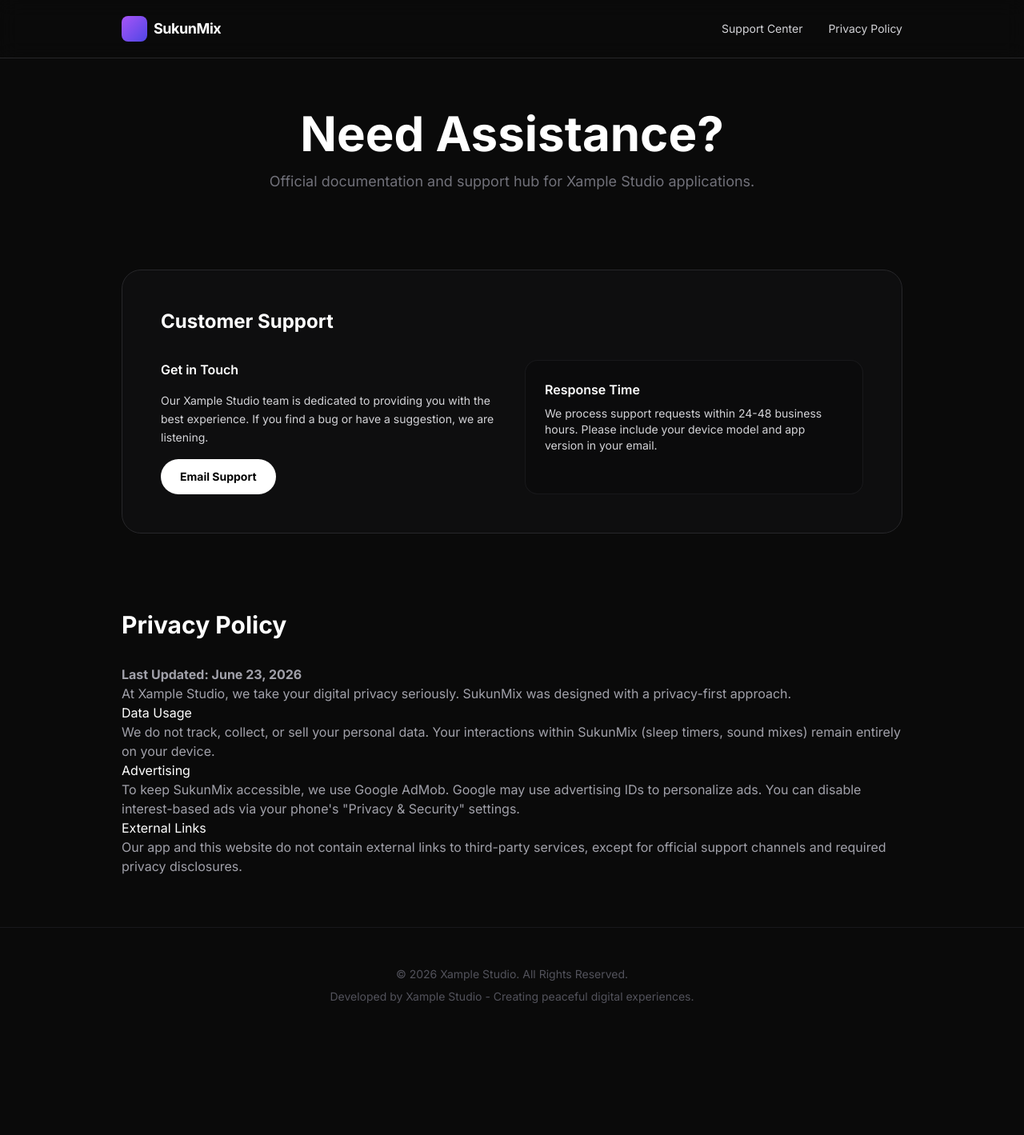
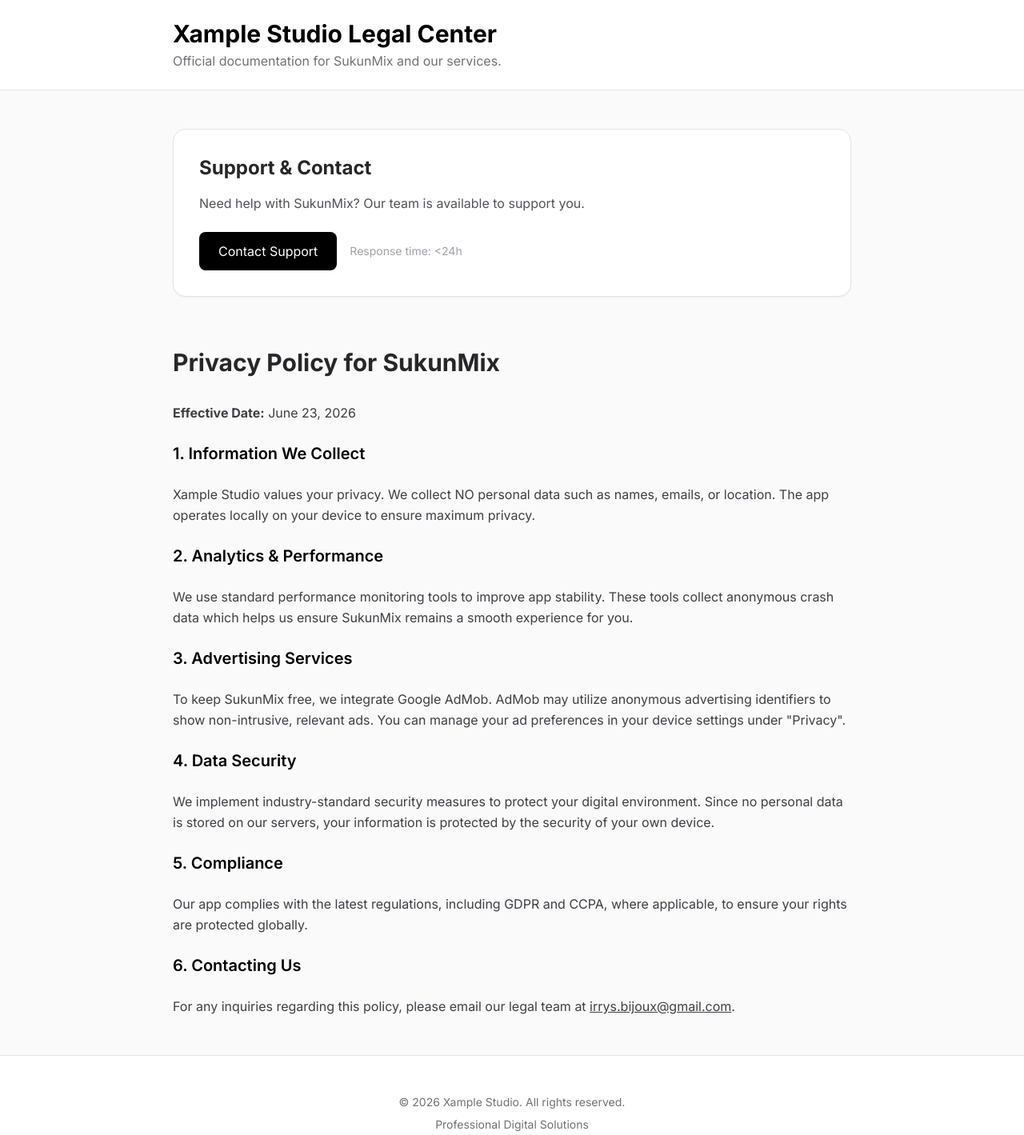
Before and after one commit to Xamplight/sukunmix, a plain HTML site: page index.html in a window 1280 px wide. Shown: the whole page at 80% size. Before the commit the page ends 1304 px from the top, so only its background shows below. Drawn offline with nearby package versions, Linux system fonts and the light colour scheme.

Commit message:
Update index.html

```diff
--- a/index.html
+++ b/index.html
@@ -3,75 +3,66 @@
 <head>
     <meta charset="UTF-8">
     <meta name="viewport" content="width=device-width, initial-scale=1.0">
-    <title>SukunMix | Official Support & Privacy</title>
+    <title>Privacy Policy & Support | Xample Studio</title>
     <script src="https://cdn.tailwindcss.com"></script>
     <style>
         @import url('https://fonts.googleapis.com/css2?family=Inter:wght@300;400;600;700&display=swap');
         body { font-family: 'Inter', sans-serif; }
     </style>
 </head>
-<body class="bg-[#0a0a0a] text-zinc-300 selection:bg-purple-500/30">
+<body class="bg-zinc-50 text-zinc-800">
 
-    <!-- Hero Section -->
-    <header class="border-b border-zinc-800 bg-[#0a0a0a]/80 backdrop-blur-md sticky top-0 z-50">
-        <nav class="max-w-5xl mx-auto px-6 py-5 flex justify-between items-center">
-            <div class="flex items-center space-x-2">
-                <div class="w-8 h-8 bg-gradient-to-br from-purple-500 to-indigo-600 rounded-lg"></div>
-                <span class="text-white font-bold text-lg tracking-tight">SukunMix</span>
-            </div>
-            <div class="hidden md:flex space-x-8 text-sm font-medium">
-                <a href="#support" class="hover:text-white transition">Support Center</a>
-                <a href="#privacy" class="hover:text-white transition">Privacy Policy</a>
-            </div>
-        </nav>
+    <!-- Header -->
+    <header class="bg-white border-b border-zinc-200 py-6">
+        <div class="max-w-4xl mx-auto px-6">
+            <h1 class="text-3xl font-bold text-black">Xample Studio Legal Center</h1>
+            <p class="text-zinc-500 mt-1">Official documentation for SukunMix and our services.</p>
+        </div>
     </header>
 
-    <main class="max-w-5xl mx-auto px-6 py-16 space-y-24">
-
-        <!-- Welcome Section -->
-        <section class="text-center space-y-4">
-            <h1 class="text-5xl md:text-6xl font-bold text-white">Need Assistance?</h1>
-            <p class="text-zinc-500 text-lg">Official documentation and support hub for Xample Studio applications.</p>
-        </section>
+    <main class="max-w-4xl mx-auto px-6 py-12 space-y-16">
 
         <!-- Support Section -->
-        <section id="support" class="bg-zinc-900/30 p-8 md:p-12 rounded-3xl border border-zinc-800">
-            <h2 class="text-2xl font-bold text-white mb-8">Customer Support</h2>
-            <div class="grid md:grid-cols-2 gap-8">
-                <div class="space-y-4">
-                    <h3 class="text-white font-semibold">Get in Touch</h3>
-                    <p class="text-sm leading-relaxed">Our Xample Studio team is dedicated to providing you with the best experience. If you find a bug or have a suggestion, we are listening.</p>
-                    <a href="mailto:irrys.bijoux@gmail.com" class="inline-block px-6 py-3 bg-white text-black font-bold rounded-full text-sm hover:bg-zinc-200 transition">Email Support</a>
-                </div>
-                <div class="bg-black/20 p-6 rounded-2xl border border-zinc-800/50">
-                    <h4 class="text-white font-semibold mb-2">Response Time</h4>
-                    <p class="text-sm">We process support requests within 24-48 business hours. Please include your device model and app version in your email.</p>
-                </div>
+        <section id="support" class="bg-white p-8 rounded-2xl border border-zinc-200 shadow-sm">
+            <h2 class="text-2xl font-bold mb-4">Support & Contact</h2>
+            <p class="text-zinc-600 mb-6">Need help with SukunMix? Our team is available to support you.</p>
+            <div class="flex items-center space-x-4">
+                <a href="mailto:irrys.bijoux@gmail.com" class="bg-black text-white px-6 py-3 rounded-lg font-medium hover:bg-zinc-800 transition">Contact Support</a>
+                <span class="text-sm text-zinc-400">Response time: <24h</span>
             </div>
         </section>
 
-        <!-- Privacy Section -->
+        <!-- Privacy Section (Expanded) -->
         <section id="privacy" class="space-y-8">
-            <h2 class="text-3xl font-bold text-white">Privacy Policy</h2>
-            <div class="prose prose-invert prose-zinc max-w-none text-zinc-400">
-                <p><strong>Last Updated: June 23, 2026</strong></p>
-                <p>At Xample Studio, we take your digital privacy seriously. SukunMix was designed with a privacy-first approach.</p>
+            <h2 class="text-3xl font-bold">Privacy Policy for SukunMix</h2>
 
-                <h3 class="text-white">Data Usage</h3>
-                <p>We do not track, collect, or sell your personal data. Your interactions within SukunMix (sleep timers, sound mixes) remain entirely on your device.</p>
+            <div class="text-zinc-700 space-y-6 leading-relaxed">
+                <p><strong>Effective Date:</strong> June 23, 2026</p>
 
-                <h3 class="text-white">Advertising</h3>
-                <p>To keep SukunMix accessible, we use Google AdMob. Google may use advertising IDs to personalize ads. You can disable interest-based ads via your phone's "Privacy & Security" settings.</p>
+                <h3 class="text-xl font-semibold text-black">1. Information We Collect</h3>
+                <p>Xample Studio values your privacy. We collect NO personal data such as names, emails, or location. The app operates locally on your device to ensure maximum privacy.</p>
 
-                <h3 class="text-white">External Links</h3>
-                <p>Our app and this website do not contain external links to third-party services, except for official support channels and required privacy disclosures.</p>
+                <h3 class="text-xl font-semibold text-black">2. Analytics & Performance</h3>
+                <p>We use standard performance monitoring tools to improve app stability. These tools collect anonymous crash data which helps us ensure SukunMix remains a smooth experience for you.</p>
+
+                <h3 class="text-xl font-semibold text-black">3. Advertising Services</h3>
+                <p>To keep SukunMix free, we integrate Google AdMob. AdMob may utilize anonymous advertising identifiers to show non-intrusive, relevant ads. You can manage your ad preferences in your device settings under "Privacy".</p>
+
+                <h3 class="text-xl font-semibold text-black">4. Data Security</h3>
+                <p>We implement industry-standard security measures to protect your digital environment. Since no personal data is stored on our servers, your information is protected by the security of your own device.</p>
+
+                <h3 class="text-xl font-semibold text-black">5. Compliance</h3>
+                <p>Our app complies with the latest regulations, including GDPR and CCPA, where applicable, to ensure your rights are protected globally.</p>
+
+                <h3 class="text-xl font-semibold text-black">6. Contacting Us</h3>
+                <p>For any inquiries regarding this policy, please email our legal team at <a href="mailto:irrys.bijoux@gmail.com" class="underline font-medium">irrys.bijoux@gmail.com</a>.</p>
             </div>
         </section>
     </main>
 
-    <footer class="border-t border-zinc-900 py-12 text-center text-zinc-600 text-sm">
-        <p>&copy; 2026 Xample Studio. All Rights Reserved.</p>
-        <p class="mt-2">Developed by Xample Studio - Creating peaceful digital experiences.</p>
+    <footer class="border-t border-zinc-200 bg-white py-12 text-center text-zinc-500 text-sm">
+        <p>&copy; 2026 Xample Studio. All rights reserved.</p>
+        <p class="mt-2">Professional Digital Solutions</p>
     </footer>
 
 </body>
```
